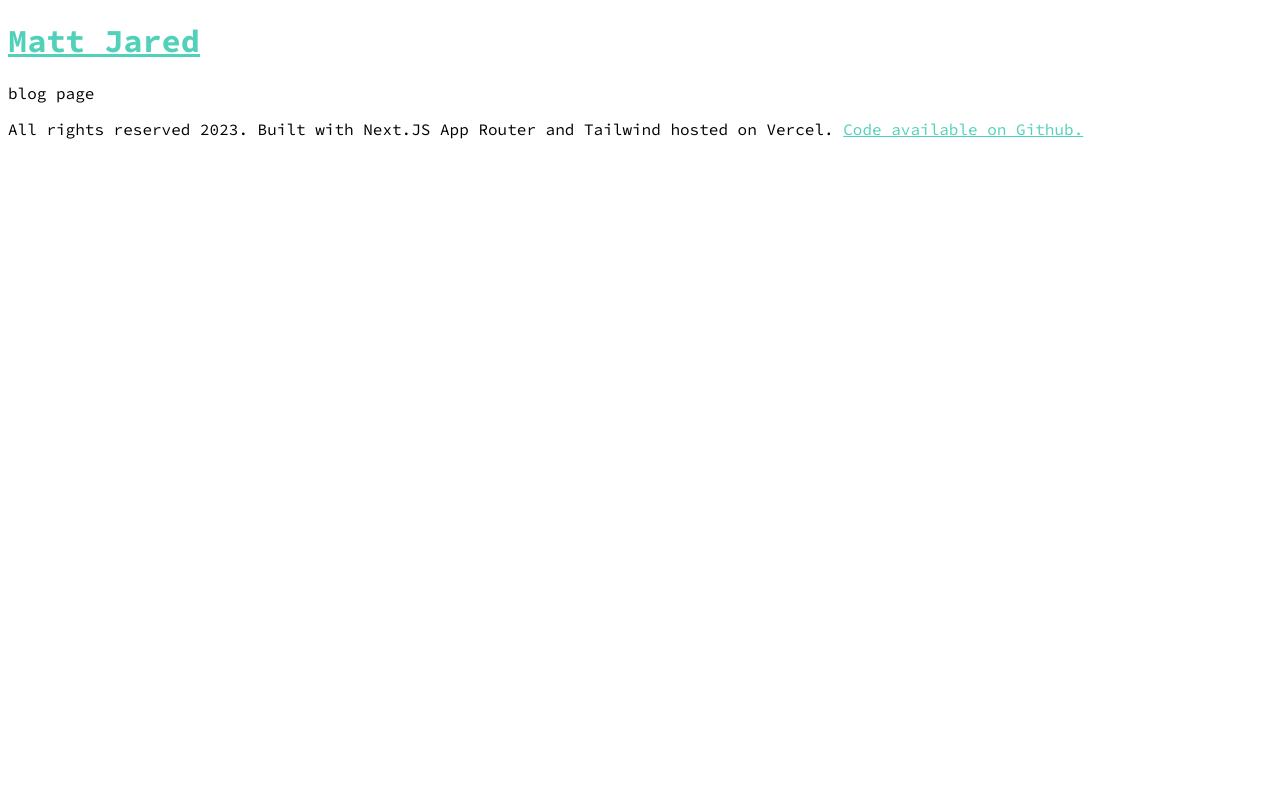
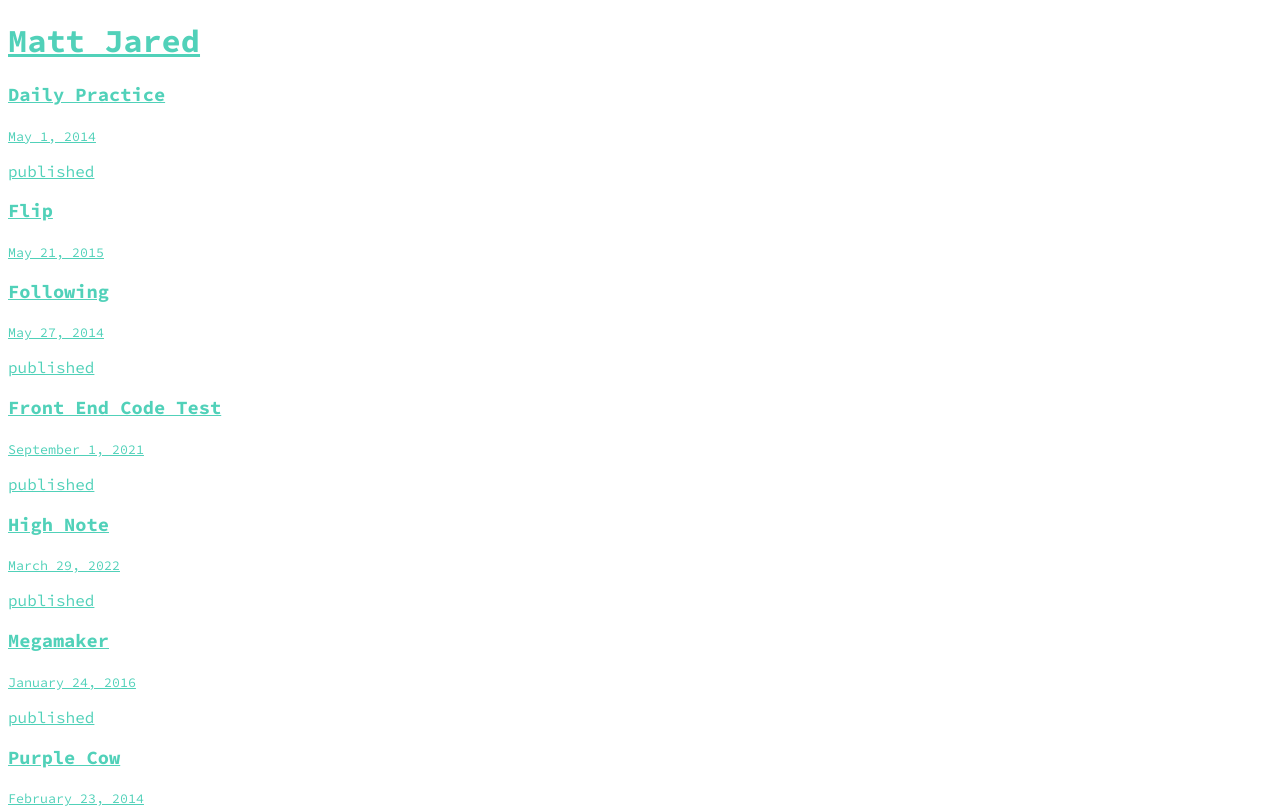
Before and after one commit to mattjared/personal-site, a Next.js app: page /blog in a window 1280 px wide. Shown: the top 808 px of the page. Built offline with nearby package versions, Linux system fonts and the light colour scheme.

Commit message:
Uroš Slokar

```diff
--- a/app/BlogGridServer.js
+++ b/app/BlogGridServer.js
@@ -20,8 +20,6 @@ export default async function BlogGridServer() {
       <div className="mb-8 grid gap-8 grid-cols-1 md:grid-cols-3">
         {allBlogs.map((post, i) => {
           return (
-            <>
-
             <Box key={i}>
               <Link href={`/blog/${post.slug}`}>
                 <h3>{post.title}</h3>
@@ -29,8 +27,6 @@ export default async function BlogGridServer() {
                 {post.published && "published"}
               </Link>
             </Box>
-
-            </>
           )
         })}
       </div>
--- a/app/blog/page.tsx
+++ b/app/blog/page.js
@@ -1,7 +1,9 @@
+import BlogGridServer from "../BlogGridServer";
+
 export default function BlogPage() {
   return (
     <div className='mx-auto'>
-      blog page
+      <BlogGridServer />
     </div>
   );
 }
--- a/tsconfig.json
+++ b/tsconfig.json
@@ -29,7 +29,7 @@
     "**/*.ts",
     "**/*.tsx",
     ".next/types/**/*.ts"
-, "app/api/route.ts"  ],
+, "app/api/route.ts", "app/blog/page.js"  ],
   "exclude": [
     "node_modules"
   ]
```
Lines whose indentation alone changed are shown as unchanged.
